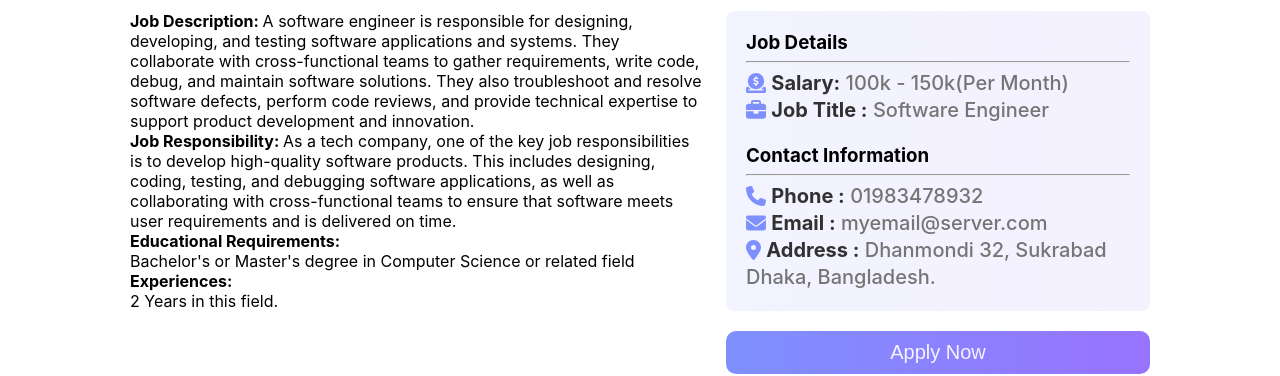
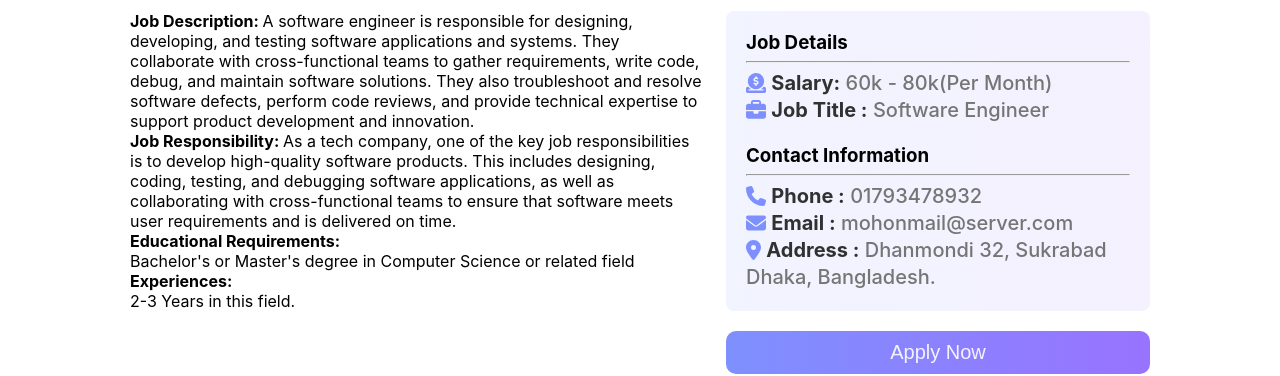
Before and after one commit to MohonSaha/Apply-mate, a React (Vite) app: page /job/apply-mate-job-01 in a window 1280 px wide. Shown: the part 209-585 px from the top of the page. Built offline with nearby package versions, Linux system fonts and the light colour scheme.

Commit message:
update design code

```diff
--- a/public/jobsData.json
+++ b/public/jobsData.json
@@ -7,98 +7,98 @@
         "job_type": "Onsite",
         "job_time": "Full Time",
         "location": "Dhaka, Bangladesh",
-        "salary": "100k - 150k",
+        "salary": "60k - 80k",
         "job_description": "A software engineer is responsible for designing, developing, and testing software applications and systems. They collaborate with cross-functional teams to gather requirements, write code, debug, and maintain software solutions. They also troubleshoot and resolve software defects, perform code reviews, and provide technical expertise to support product development and innovation.",
         "job_responsibility": "As a tech company, one of the key job responsibilities is to develop high-quality software products. This includes designing, coding, testing, and debugging software applications, as well as collaborating with cross-functional teams to ensure that software meets user requirements and is delivered on time.",
         "educational_requirements": "Bachelor's or Master's degree in Computer Science or related field",
-        "experiences": "2",
-        "email": "myemail@server.com",
-        "phone": "01983478932",
+        "experiences": "2-3",
+        "email": "mohonmail@server.com",
+        "phone": "01793478932",
         "address": "Dhanmondi 32, Sukrabad Dhaka, Bangladesh."
     },
     {
         "id": "apply-mate-job-02",
-        "job_title": "Software Engineer",
+        "job_title": "Marketing Manager",
         "company_logo": "https://i.ibb.co/D79qBK4/google.webp",
         "company_name": "Google LLC",
         "job_type": "Remote",
-        "job_time": "Full Time",
-        "location": "Dhaka, Bangladesh",
-        "salary": "100k - 150k",
-        "job_description": "A software engineer is responsible for designing, developing, and testing software applications and systems. They collaborate with cross-functional teams to gather requirements, write code, debug, and maintain software solutions. They also troubleshoot and resolve software defects, perform code reviews, and provide technical expertise to support product development and innovation.",
-        "job_responsibility": "As a tech company, one of the key job responsibilities is to develop high-quality software products. This includes designing, coding, testing, and debugging software applications, as well as collaborating with cross-functional teams to ensure that software meets user requirements and is delivered on time.",
-        "educational_requirements": "Bachelor's or Master's degree in Computer Science or related field",
+        "job_time": "Intern",
+        "location": "Mumbai, India",
+        "salary": "40k - 50k",
+        "job_description": "As a Marketing Manager, your main responsibilities will include developing and executing marketing strategies to promote products or services. You will conduct market research to identify customer needs and preferences, and develop campaigns to target specific demographics. You will also work closely with other departments such as sales, product development, and advertising to ensure that marketing initiatives are aligned with business goals.",
+        "job_responsibility": "Develop and execute marketing strategies; conduct market research to identify customer needs and preferences; work closely with other departments to align marketing initiatives with business goals; monitor and analyze sales data to measure campaign effectiveness, make recommendations for improvement, and report on campaign ROI.",
+        "educational_requirements": "Bachelor's degree in marketing, business administration, or related field.",
         "experiences": "2",
-        "email": "myemail@server.com",
-        "phone": "01983478932",
-        "address": "Dhanmondi 32, Sukrabad Dhaka, Bangladesh."
+        "email": "sihabmail@server.com",
+        "phone": "0187578932",
+        "address": "Indore 12/B, Mumbai, India"
     },
     {
         "id": "apply-mate-job-03",
-        "job_title": "Software Engineer",
+        "job_title": "Customer Support Specialist",
         "company_logo": "https://i.ibb.co/QQDckFS/image.png",
         "company_name": "Airbnb",
         "job_type": "Remote",
-        "job_time": "Full Time",
-        "location": "Dhaka, Bangladesh",
-        "salary": "100k - 150k",
-        "job_description": "A software engineer is responsible for designing, developing, and testing software applications and systems. They collaborate with cross-functional teams to gather requirements, write code, debug, and maintain software solutions. They also troubleshoot and resolve software defects, perform code reviews, and provide technical expertise to support product development and innovation.",
-        "job_responsibility": "As a tech company, one of the key job responsibilities is to develop high-quality software products. This includes designing, coding, testing, and debugging software applications, as well as collaborating with cross-functional teams to ensure that software meets user requirements and is delivered on time.",
-        "educational_requirements": "Bachelor's or Master's degree in Computer Science or related field",
-        "experiences": "2",
-        "email": "myemail@server.com",
-        "phone": "01983478932",
-        "address": "Dhanmondi 32, Sukrabad Dhaka, Bangladesh."
+        "job_time": "Intern",
+        "location": "Tokyo, Japan",
+        "salary": "30k - 60k",
+        "job_description": " As a Customer Support Specialist, your main responsibilities will include providing assistance and support to customers via phone, email, or chat. You will resolve issues and complaints in a timely and efficient manner, and escalate complex issues to higher-level support as needed. You will also maintain accurate records of customer interactions and transactions, and analyze data to identify trends and opportunities for improvement.",
+        "job_responsibility": "Provide assistance and support to customers; resolve issues and complaints in a timely and efficient manner; escalate complex issues to higher-level support as needed; maintain accurate records of customer interactions and transactions; analyze data to identify trends and opportunities for improvement.",
+        "educational_requirements": "High school diploma or equivalent; associate's or bachelor's degree preferred.",
+        "experiences": "3",
+        "email": "hasibmail@server.com",
+        "phone": "01398347893",
+        "address": "Tokyo, Japan"
     },
     {
         "id": "apply-mate-job-04",
-        "job_title": "Software Engineer",
+        "job_title": "Data Analyst",
         "company_logo": "https://i.ibb.co/vDgXrtg/image.png",
         "company_name": "PayPal",
         "job_type": "Onsite",
         "job_time": "Full Time",
-        "location": "Dhaka, Bangladesh",
-        "salary": "100k - 150k",
-        "job_description": "A software engineer is responsible for designing, developing, and testing software applications and systems. They collaborate with cross-functional teams to gather requirements, write code, debug, and maintain software solutions. They also troubleshoot and resolve software defects, perform code reviews, and provide technical expertise to support product development and innovation.",
-        "job_responsibility": "As a tech company, one of the key job responsibilities is to develop high-quality software products. This includes designing, coding, testing, and debugging software applications, as well as collaborating with cross-functional teams to ensure that software meets user requirements and is delivered on time.",
-        "educational_requirements": "Bachelor's or Master's degree in Computer Science or related field",
-        "experiences": "2",
-        "email": "myemail@server.com",
+        "location": "Rajshahi, Bangladesh",
+        "salary": "120k - 130k",
+        "job_description": "Data Analyst, your main responsibilities will include collecting, analyzing, and interpreting large datasets to identify trends, patterns, and insights. You will work closely with business stakeholders to understand their data needs and develop solutions to address them. You will also design and implement data models, perform data cleaning and validation, and create visualizations and reports to communicate findings. ",
+        "job_responsibility": "Collect, analyze, and interpret large datasets to identify trends, patterns, and insights; work closely with business stakeholders to understand their data needs and develop solutions to address them; design and implement data models; perform data cleaning and validation; create visualizations and reports to communicate findings.",
+        "educational_requirements": "Bachelor's degree in statistics, mathematics, computer science, or related field.",
+        "experiences": "3-4",
+        "email": "samiulmail@server.com",
         "phone": "01983478932",
-        "address": "Dhanmondi 32, Sukrabad Dhaka, Bangladesh."
+        "address": "Zero Point 7/A, Binodpur Rajshahi, Bangladesh."
     },
     {
         "id": "apply-mate-job-05",
-        "job_title": "Software Engineer",
+        "job_title": "Project Manager",
         "company_logo": "https://i.ibb.co/4sczrWY/image.png",
         "company_name": "Facebook",
         "job_type": "Onsite",
         "job_time": "Full Time",
-        "location": "Dhaka, Bangladesh",
-        "salary": "100k - 150k",
-        "job_description": "A software engineer is responsible for designing, developing, and testing software applications and systems. They collaborate with cross-functional teams to gather requirements, write code, debug, and maintain software solutions. They also troubleshoot and resolve software defects, perform code reviews, and provide technical expertise to support product development and innovation.",
-        "job_responsibility": "As a tech company, one of the key job responsibilities is to develop high-quality software products. This includes designing, coding, testing, and debugging software applications, as well as collaborating with cross-functional teams to ensure that software meets user requirements and is delivered on time.",
-        "educational_requirements": "Bachelor's or Master's degree in Computer Science or related field",
-        "experiences": "2",
+        "location": "Callifornia, USA",
+        "salary": "150k - 180k",
+        "job_description": "As a Project Manager, your main responsibilities will include planning, executing, and closing projects within scope, budget, and timeline. You will work closely with cross-functional teams to identify project goals, deliverables, and resource requirements. You will also develop project plans, schedules, and budgets, and monitor progress against established milestones.",
+        "job_responsibility": "Plan, execute, and close projects within scope, budget, and timeline; work closely with cross-functional teams to identify project goals, deliverables, and resource requirements; develop project plans, schedules, and budgets; monitor progress against established milestones; manage project risks, issues, and changes; report project status to stakeholders.",
+        "educational_requirements": "Bachelor's degree in project management, business administration, or related field.",
+        "experiences": "1",
         "email": "myemail@server.com",
-        "phone": "01983478932",
-        "address": "Dhanmondi 32, Sukrabad Dhaka, Bangladesh."
+        "phone": "01583478932",
+        "address": "Cafe Road 32/B, Callifornia, USA"
     },
     {
         "id": "apply-mate-job-06",
-        "job_title": "Onen Ai",
+        "job_title": "Sales Representative",
         "company_logo": "https://i.ibb.co/jTjbcm6/image.png",
-        "company_name": "Google LLC",
+        "company_name": "Open Ai",
         "job_type": "Remote",
         "job_time": "Full Time",
-        "location": "Dhaka, Bangladesh",
-        "salary": "100k - 150k",
-        "job_description": "A software engineer is responsible for designing, developing, and testing software applications and systems. They collaborate with cross-functional teams to gather requirements, write code, debug, and maintain software solutions. They also troubleshoot and resolve software defects, perform code reviews, and provide technical expertise to support product development and innovation.",
-        "job_responsibility": "As a tech company, one of the key job responsibilities is to develop high-quality software products. This includes designing, coding, testing, and debugging software applications, as well as collaborating with cross-functional teams to ensure that software meets user requirements and is delivered on time.",
-        "educational_requirements": "Bachelor's or Master's degree in Computer Science or related field",
-        "experiences": "2",
-        "email": "myemail@server.com",
+        "location": "Magura, Bangladesh",
+        "salary": "200k - 250k",
+        "job_description": " As a Sales Representative, your main responsibilities will include identifying and pursuing new business opportunities, developing relationships with existing clients, and closing sales. You will work closely with marketing and product development teams to identify target markets, develop sales strategies, and promote products or services. You will also negotiate contracts and pricing with clients, and maintain accurate records of sales activities.",
+        "job_responsibility": "Identify and pursue new business opportunities; develop relationships with existing clients and close sales; work closely with marketing and product development teams to identify target markets, develop sales strategies, and promote products or services; negotiate contracts and pricing with clients; provide support to clients throughout the sales process.",
+        "educational_requirements": "High school diploma or equivalent; associate's or bachelor's degree preferred.",
+        "experiences": "3-4",
+        "email": "openaimail@server.com",
         "phone": "01983478932",
-        "address": "Dhanmondi 32, Sukrabad Dhaka, Bangladesh."
+        "address": "Magura, Bangladesh"
     }
 ]
--- a/src/components/Body/Blog/Blog.css
+++ b/src/components/Body/Blog/Blog.css
@@ -9,3 +9,14 @@
     border-radius: 10px;
     margin-top: 30px;
 }
+
+
+@media screen and (max-width:576px) {
+
+    .blog-container{
+        padding: 0px 30px;
+    }
+
+
+
+}
--- a/src/components/Body/Cart/Cart.css
+++ b/src/components/Body/Cart/Cart.css
@@ -1,8 +1,9 @@
 .cart-container {
-  background: linear-gradient(90deg, rgba(126, 144, 254, 0.05) 0%, rgba(152, 115, 255, 0.05) 100%);
+  background: linear-gradient(90deg, rgba(126, 143, 254, 0.12) 0%, rgba(152, 115, 255, 0.12) 100%);
   height: 200px;
   margin-top: -6%;
   padding-top: 10%;
+  margin-bottom: 45%;
 }
 
 .cart-container h1 {
--- a/src/components/Body/CartItem/CartItem.css
+++ b/src/components/Body/CartItem/CartItem.css
@@ -1,6 +1,5 @@
 .review-item {
     width: 100%;
-    /* height: 200px; */
     border: 1px solid #95A0A7;
     border-radius: 8px;
     padding: 8px;
@@ -23,13 +22,12 @@
 }
 
 .review-item img {
-    width: 111px;
-    height: 91px;
-    background: #F4F4F4;
+    width: 15%;
+    background: #e7e5e5;
     border-radius: 8px;
     display: flex;
-    padding: 10px;
-    /* margin-top: 0.5%; */
+    padding: 60px 30px;
+
 }
 
 .orange-text {
@@ -60,6 +58,12 @@
 }
 
 
+.company-name{
+    margin: 0px 0px 10px;
+}
+
+
+
 
 @media screen and (max-width:576px) {
 
@@ -70,6 +74,15 @@
         justify-content: center;
     }
 
+    .review-item img {
+        width: 75%;
+        background: #e7e5e5;
+        border-radius: 8px;
+        display: flex;
+        padding: 0px 0px;
+
+    }
+
 
 
 }
--- a/src/components/Body/CartItem/CartItem.jsx
+++ b/src/components/Body/CartItem/CartItem.jsx
@@ -13,7 +13,7 @@ const CartItem = ({ job }) => {
             <img src={company_logo} alt="" />
             <div className='review-details'>
                 <h3 className='job-title'>{job_title}</h3>
-                <p>{company_name} </p>
+                <p className='company-name'>{company_name} </p>
                 <div>
                     <button className='btn-outline'>{job_type}</button>
                     <button className='btn-outline time-btn'>{job_time}</button>
--- a/src/components/Body/Statistics/Statistics.css
+++ b/src/components/Body/Statistics/Statistics.css
@@ -5,7 +5,7 @@
     flex-direction: column;
     margin: 70px auto;
     position: relative;
-    z-index: -1;
+    /* z-index: -1; */
 }
 
 .chart-container h1{
@@ -20,6 +20,17 @@
 
     .recharts-legend-wrapper{
         margin-bottom: -50px;
+        padding: 0px 2px;
     }
 
+    .recharts-legend-item-text{
+        margin: 65px 0px;
+    }
+
+
+    .recharts-tooltip-wrapper{
+        z-index: 2;
+    }
+
+
 }
--- a/src/components/Body/Statistics/Statistics.jsx
+++ b/src/components/Body/Statistics/Statistics.jsx
@@ -1,6 +1,6 @@
 import "./Statistics.css";
-import React, { useCallback, useState } from "react";
-import { PieChart, Pie, Cell, Tooltip, Legend, XAxis, YAxis, ResponsiveContainer } from "recharts";
+import React from "react";
+import { PieChart, Pie, Cell, Tooltip, Legend, ResponsiveContainer } from "recharts";
 
 const data = [
     { name: "Assingment-1", value: 40 },
@@ -36,7 +36,7 @@ const renderCustomizedLabel = ({
             textAnchor={x > cx ? "start" : "end"}
             dominantBaseline="central"
         >
-            {`${(percent * 100).toFixed(0)}%`}
+            {`${(percent * 602).toFixed(0)}%`}
         </text>
     );
 };
@@ -67,7 +67,7 @@ const Statistics = () => {
                         ))}
                     </Pie>
                     <Tooltip></Tooltip>
-                    <Legend className="legend"></Legend>
+                    <Legend></Legend>
                 </PieChart>
 
             </ResponsiveContainer>
```
